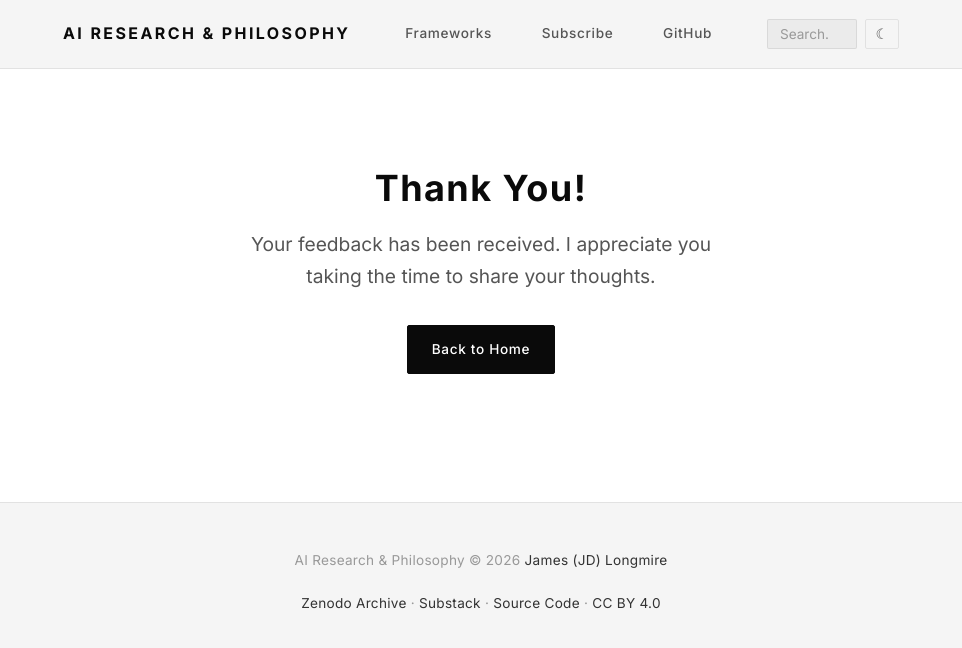
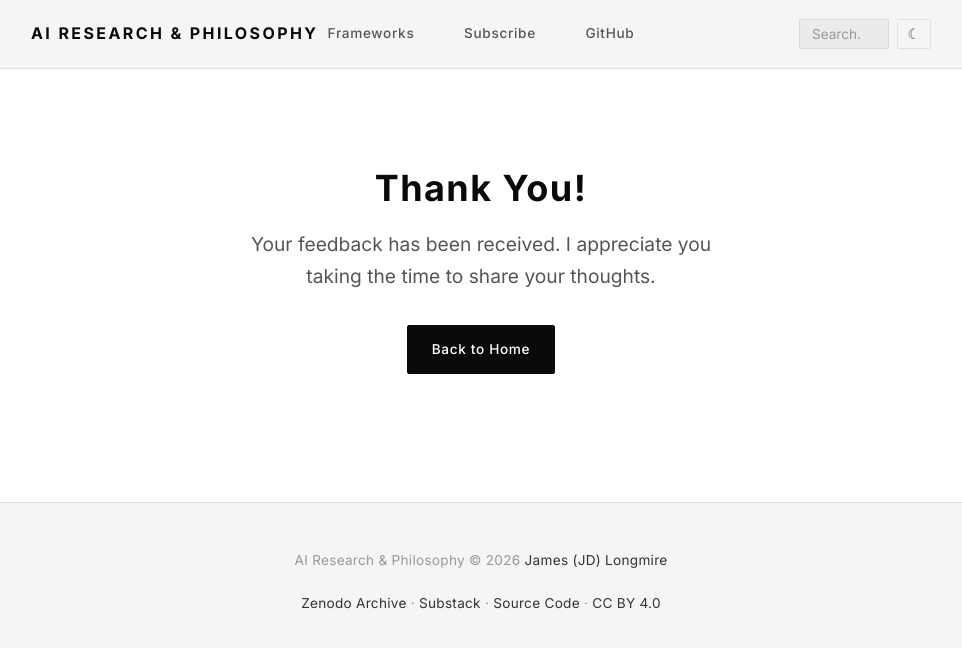
Before and after one commit to jdlongmire/AI-Research, a Jekyll site: the page built from docs/feedback-thanks.html, in a window 1280 px wide. Shown: the top 648 px of the page, without its empty margins (159-1121 px from the left). Built offline with Jekyll 4.4.1, drawn with Linux system fonts in a browser that asks for light colours; comment, search, counter and statistics services are not loaded.

Commit message:
Center-align header nav links
Use absolute positioning for site title and search/theme group
so nav links are truly centered in the header

Co-Authored-By: Claude Opus 4.5 <noreply@anthropic.com>

```diff
--- a/docs/assets/css/style.css
+++ b/docs/assets/css/style.css
@@ -163,12 +163,15 @@ a:hover {
 .site-header .container {
   display: flex;
   flex-wrap: wrap;
-  justify-content: space-between;
+  justify-content: center;
   align-items: center;
   gap: 0.75rem;
+  position: relative;
 }
 
 .site-title {
+  position: absolute;
+  left: 0;
   font-size: 1rem;
   font-weight: 700;
   letter-spacing: 0.15em;
@@ -186,7 +189,6 @@ a:hover {
   display: flex;
   gap: 1.5rem;
   align-items: center;
-  flex: 1;
   justify-content: center;
 }
 
@@ -218,9 +220,10 @@ a:hover {
 
 @media (min-width: 769px) {
   .search-theme-group {
+    position: absolute;
+    right: 0;
     width: auto;
     order: 0;
-    margin-left: auto;
   }
 }
 
```
